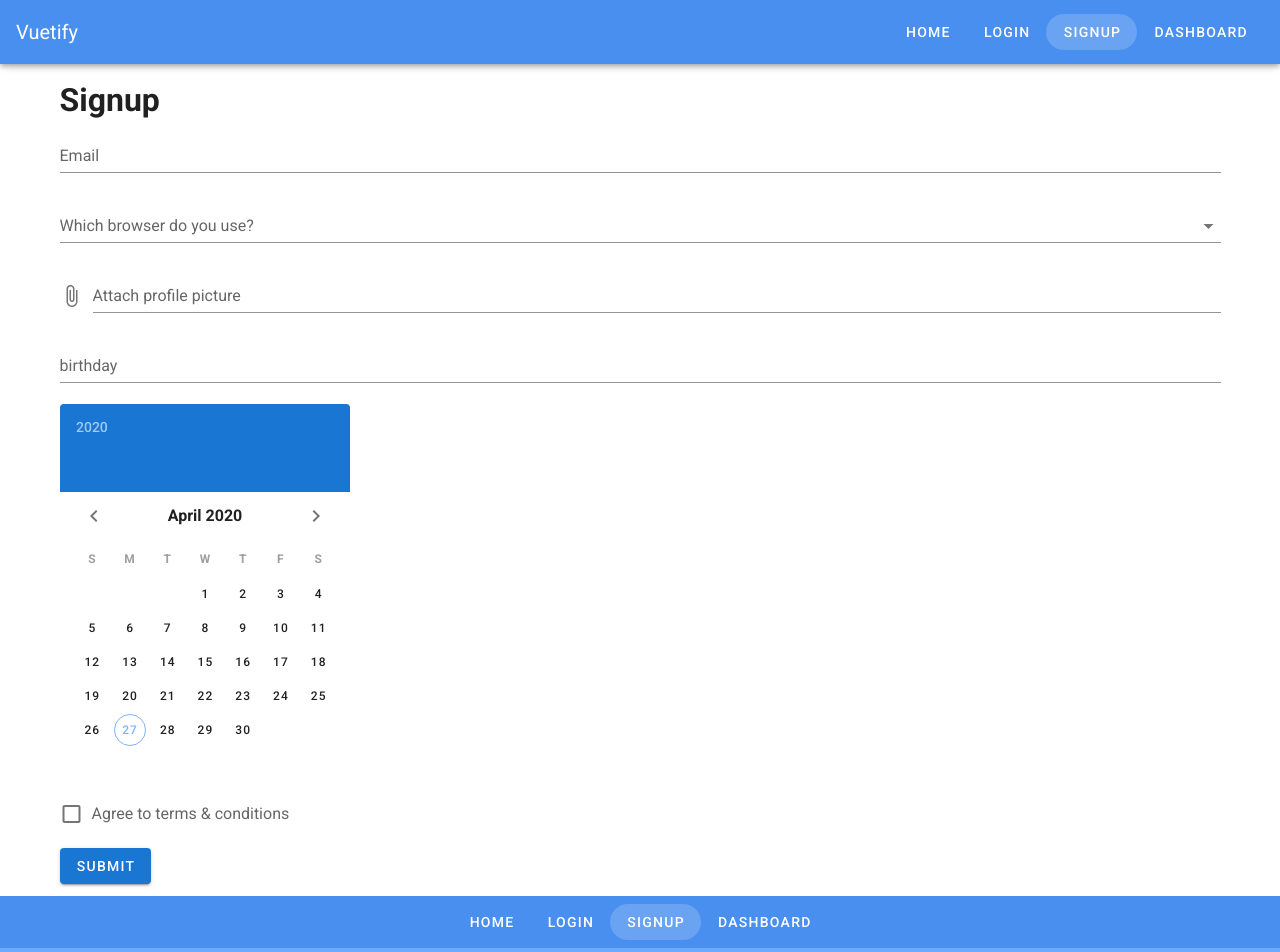
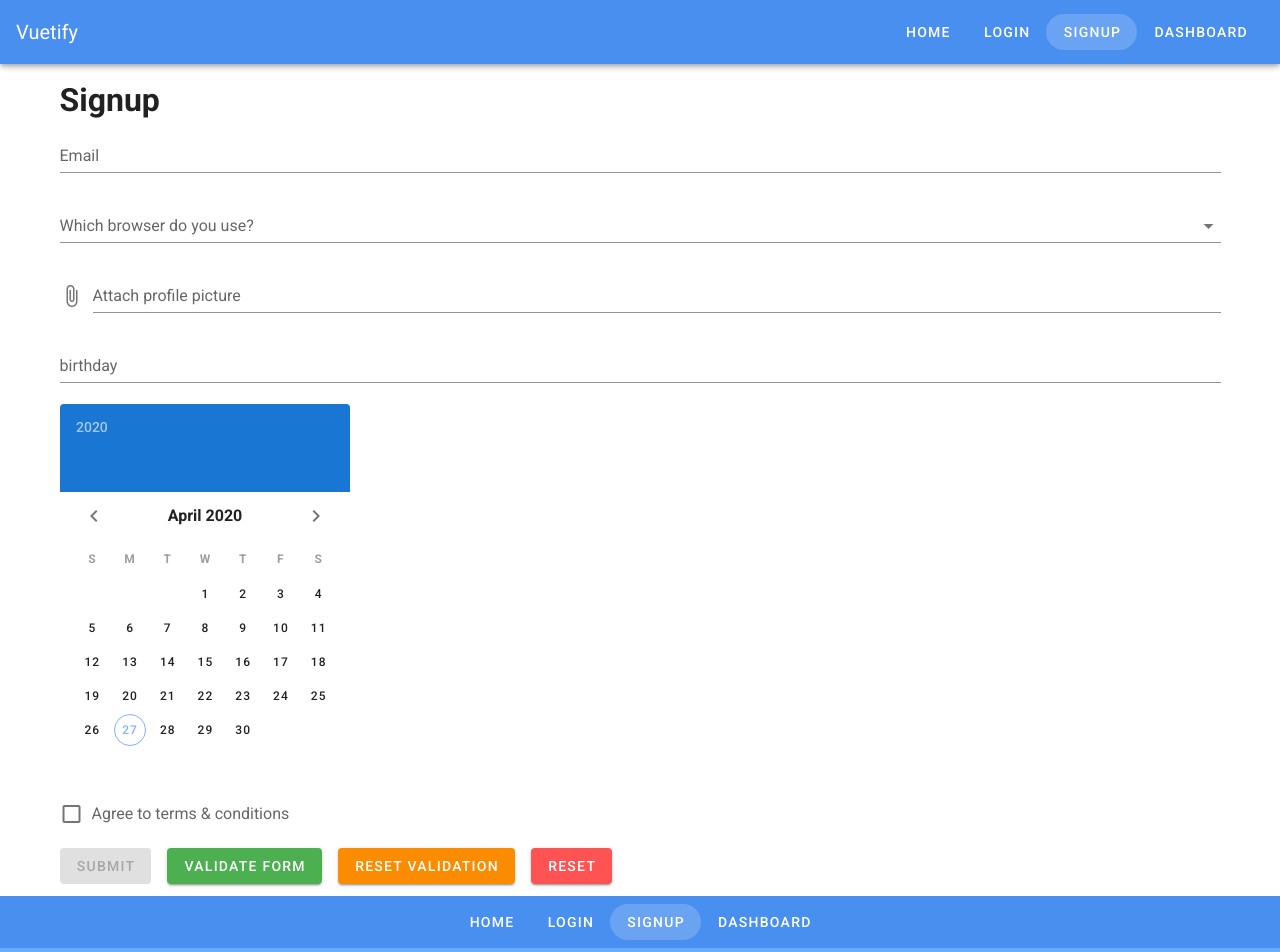
Before and after one commit to DtecIndustries/vue-vuetify, a Vue app: page /signup in a window 1280 px wide. Shown: the top 952 px of the page. Built offline with nearby package versions, Linux system fonts and the light colour scheme.

Commit message:
form validation

```diff
--- a/src/views/Signup.vue
+++ b/src/views/Signup.vue
@@ -4,9 +4,15 @@
       <v-col>
         <h1>Signup</h1>
 
-        <v-form>
+        <v-form ref="signUpForm" v-model="formValidity">
           <!-- textfield -->
-          <v-text-field label="Email" type="email"></v-text-field>
+          <v-text-field
+            label="Email"
+            type="email"
+            v-model="email"
+            :rules="emailRules"
+            required
+          ></v-text-field>
 
           <!-- autocompletes -->
           <v-autocomplete label="Which browser do you use?" :items="browsers"></v-autocomplete>
@@ -19,10 +25,32 @@
           <v-date-picker v-model="birthday"></v-date-picker>
 
           <!-- checkbox -->
-          <v-checkbox label="Agree to terms & conditions"></v-checkbox>
+          <v-checkbox
+            label="Agree to terms & conditions"
+            v-model="agreeToTerms"
+            :rules="agreeToTermsRules"
+            required
+          ></v-checkbox>
 
           <!-- submit btn -->
-          <v-btn type="submit" color="primary">Submit</v-btn>
+          <v-btn
+            type="submit"
+            class="mr-4"
+            color="primary"
+            :disabled="!formValidity"
+          >Submit</v-btn>
+
+          <!-- validate btn -->
+          <v-btn
+            class="mr-4"
+            color="success"
+            @click="validateForm"
+          >Validate Form</v-btn>
+
+          <!-- form reset -->
+          <v-btn class="mr-4" color="warning" @click="resetValidation">Reset validation</v-btn>
+          <v-btn color="error" @click="resetForm">Reset</v-btn>
+
         </v-form>
       </v-col>
     </v-row>
@@ -40,7 +68,32 @@
         'Edge',
         'Brave'
       ],
-      birthday: ''
+      birthday: '',
+      agreeToTerms: false,
+      agreeToTermsRules: [
+        value => !!value || 'You must agree to the terms and conditions to sign up for an account'
+      ],
+      email: '',
+      emailRules: [
+        value => !!value || 'Email is required.',
+        value => value.indexOf('@') !== 0 || 'Email should have a username.',
+        value => value.includes('@') || 'Email should include an @ symbol.',
+        value => value.indexOf('.') - value.indexOf('@') > 1 || 'Email should contain a valid domain.',
+        value => value.includes('.') || 'Email should include a period symbol.',
+        value => value.indexOf('.') <= value.length - 3 || 'Email should contain a valid domain extension.'
+      ],
+      formValidity: false
+    }
+  },
+  methods: {
+    resetValidation() {
+      this.$refs.signUpForm.resetValidation()
+    },
+    resetForm() {
+      this.$refs.signUpForm.reset()
+    },
+    validateForm() {
+      this.$refs.signUpForm.validate()
     }
   }
 }
```
